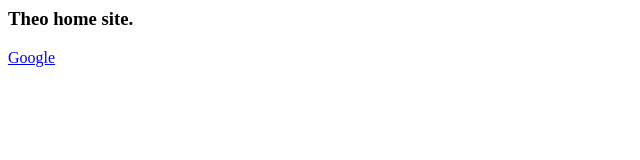
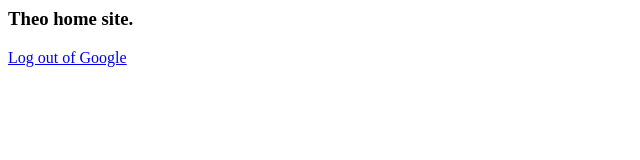
Before and after one commit to runningremy/home, a plain HTML site: page index.html in a window 1280 px wide. Shown: the whole page, without its empty margins (0-640 px from the left). Drawn offline with Linux system fonts and the light colour scheme.

Commit message:
Update index.html

```diff
--- a/index.html
+++ b/index.html
@@ -2,6 +2,6 @@
   <title>Theo | Home</title>
   <body>
     <h3>Theo home site.</h3>
-    <a href="https://www.google.com">Google</a>
+    <a href="https://accounts.google.com/Logout" target="_blank">Log out of Google</a>
   </body>
 </html>
```
